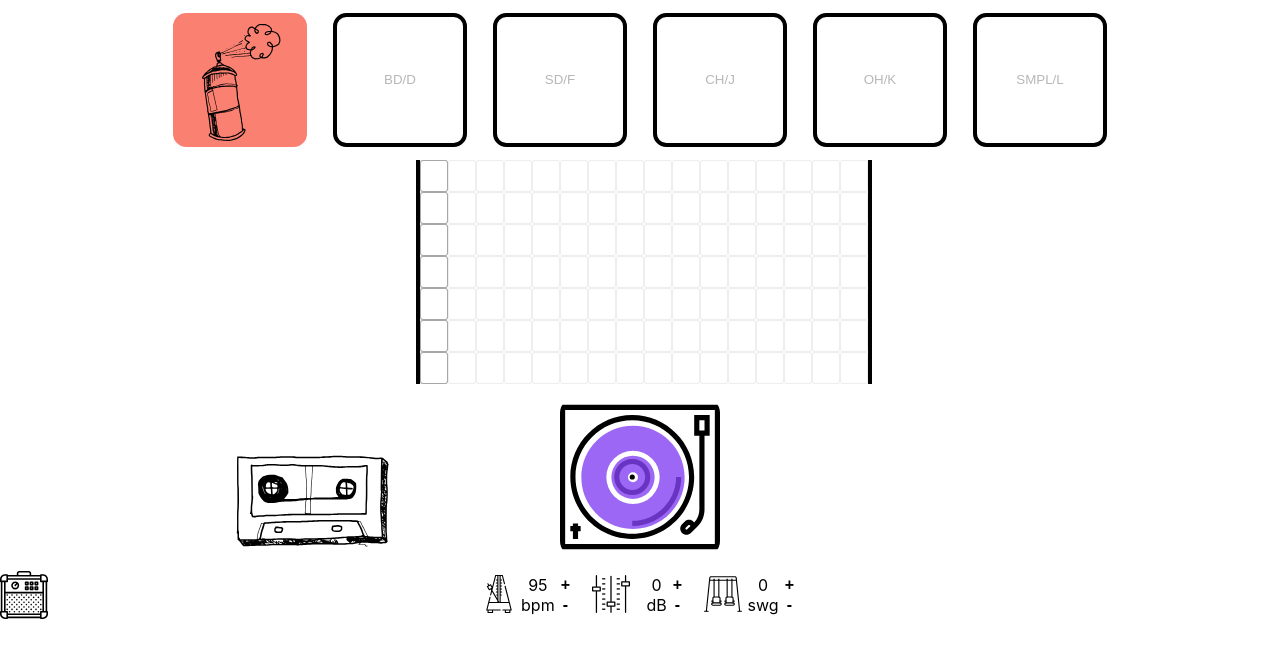
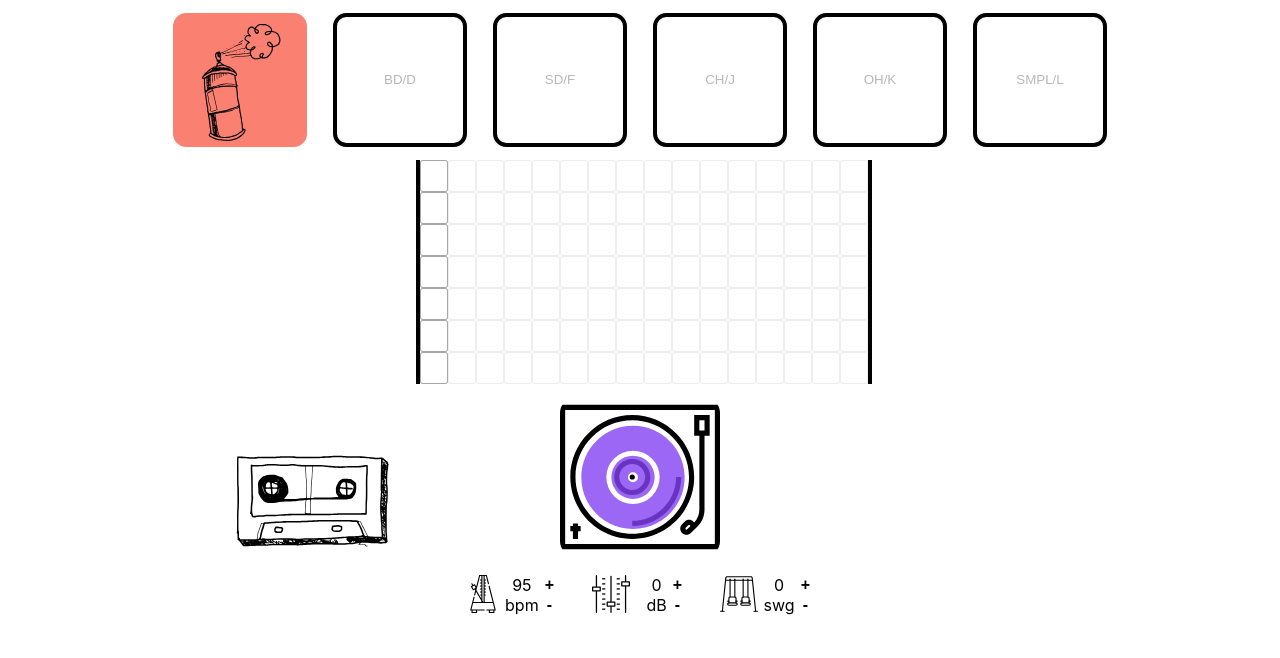
Before and after one commit to JakubJureczko/drum-seq, a React (Create React App) app: page / in a window 1280 px wide. Shown: the top 658 px of the page. Built offline with nearby package versions, Linux system fonts and the light colour scheme; no server answers.

Commit message:
some changes

```diff
--- a/src/components/Seq.css
+++ b/src/components/Seq.css
@@ -51,8 +51,6 @@
 }
 
 .mixer {
-  background-image: url("../assets/images/amplifier.svg");
-  background-size: contain;
-  background-repeat: no-repeat;
+
 
 }
--- a/src/components/SetBpm.css
+++ b/src/components/SetBpm.css
@@ -1,7 +1,7 @@
 .tempo {
   display: flex;
 
-  margin-right: 1em;
+  margin-right: 2em;
   width: 6em;
   height: 3em;
 
@@ -17,6 +17,12 @@
   background-position-y: center;
   background-size: 40%;
   background-repeat: no-repeat;
+}
+
+@media screen and (max-width: 760px) {
+  .tempo {
+    margin-right: 1em;
+  }
 }
 
 .tempobtn button {
--- a/src/components/SetVol.css
+++ b/src/components/SetVol.css
@@ -4,17 +4,13 @@
   width: 6em;
   height: 3em;
 
-
   align-items: center;
 
-
-
-  background-image: url('../assets/images/sound.svg');
+  background-image: url("../assets/images/sound.svg");
   background-position: left;
   background-position-y: center;
   background-size: 40%;
   background-repeat: no-repeat;
-
 }
 
 .setVolBtn button {
@@ -36,11 +32,9 @@
 .spanVol {
   display: flex;
   flex-direction: column;
-  padding-left: 1em;
 
 }
 
 .dB {
-
   align-self: flex-end;
 }
--- a/src/components/Swing.css
+++ b/src/components/Swing.css
@@ -3,21 +3,21 @@
   justify-content: flex-end;
   width: 6em;
   height: 3em;
-  margin-left: 1em;
-
-
-
-
+  margin-left: 2em;
 
   align-items: center;
 
-
-  background-image: url('../assets/images/park.svg');
+  background-image: url("../assets/images/park.svg");
   background-position: left;
   background-position-y: center;
   background-size: 40%;
   background-repeat: no-repeat;
+}
 
+@media screen and (max-width: 760px) {
+  .swing {
+    margin-left: 1em;
+  }
 }
 
 .swingBtn button {
@@ -32,12 +32,9 @@
 .swingBtn {
   display: flex;
   flex-direction: column;
-
-
 }
 
 .spanSwing {
   display: flex;
   flex-direction: column;
-
 }
```
